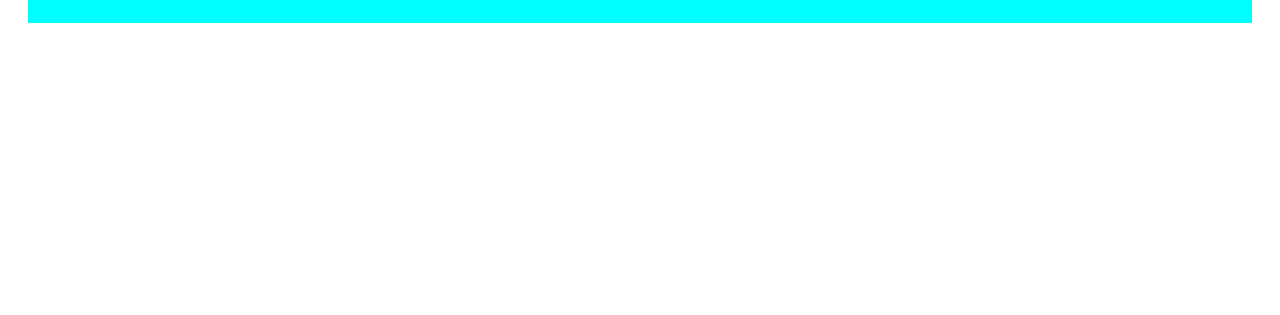
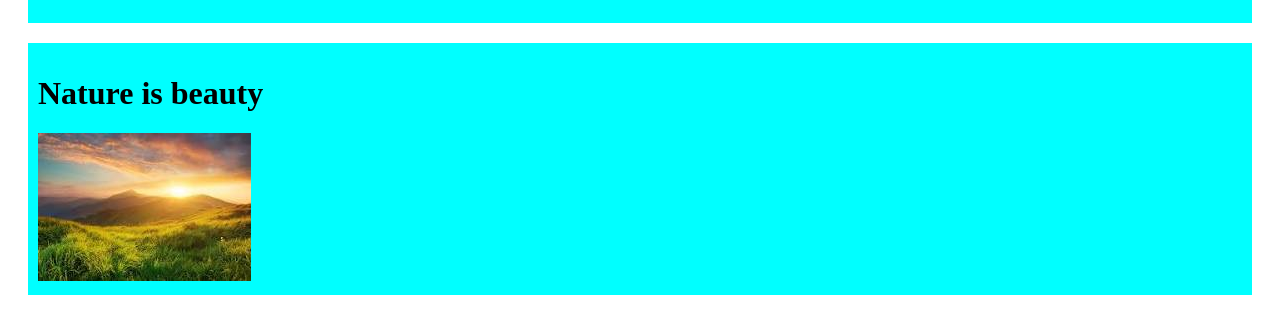
Before and after one commit to lavlurrahman/my-simple-website, a plain HTML site: page index.html in a window 1280 px wide. Shown: the part 729-1044 px from the top of the page. Before the commit the page ends 800 px from the top, so only its background shows below. Drawn offline with Linux system fonts and the light colour scheme.

Commit message:
nature is beauty

```diff
--- a/index.html
+++ b/index.html
@@ -34,5 +34,9 @@
         <li>git push </li>
     </ul>
 </div>
+<div>
+    <h1>Nature is beauty</h1>
+    <img src="images/nature.jpeg" alt="nature">
+</div>
 </body>
 </html>
```
Also changed, not shown: images/nature.jpeg (added).
